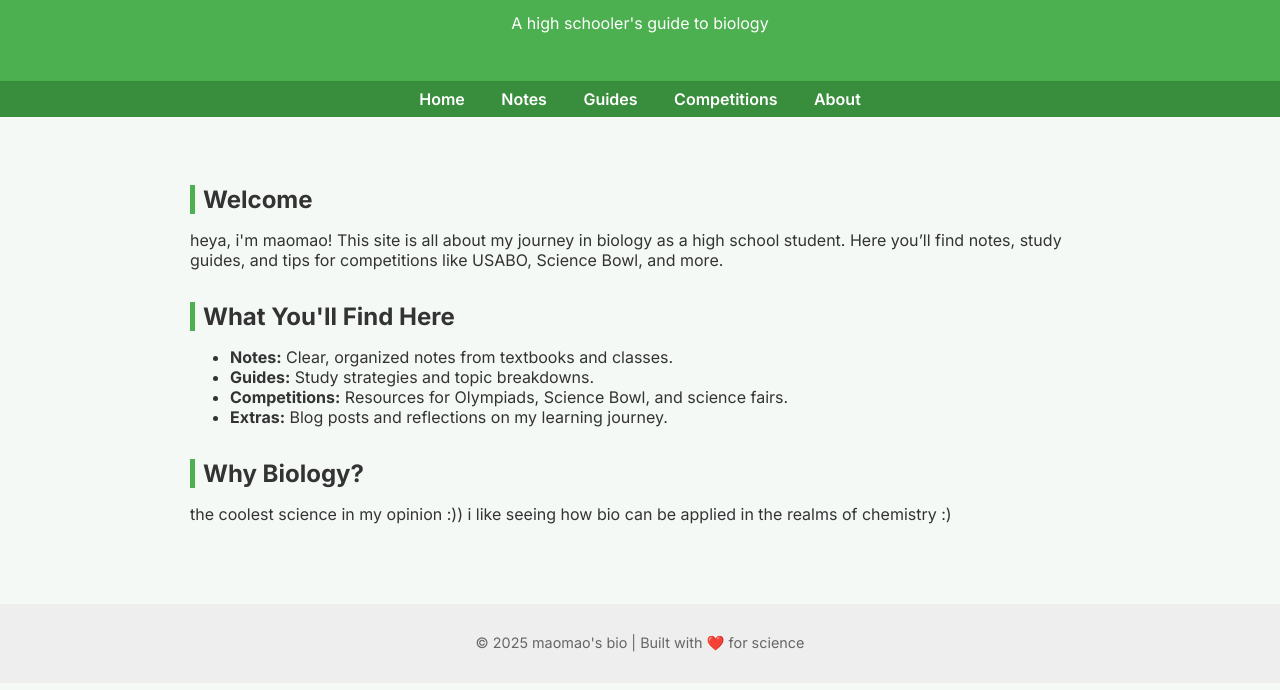
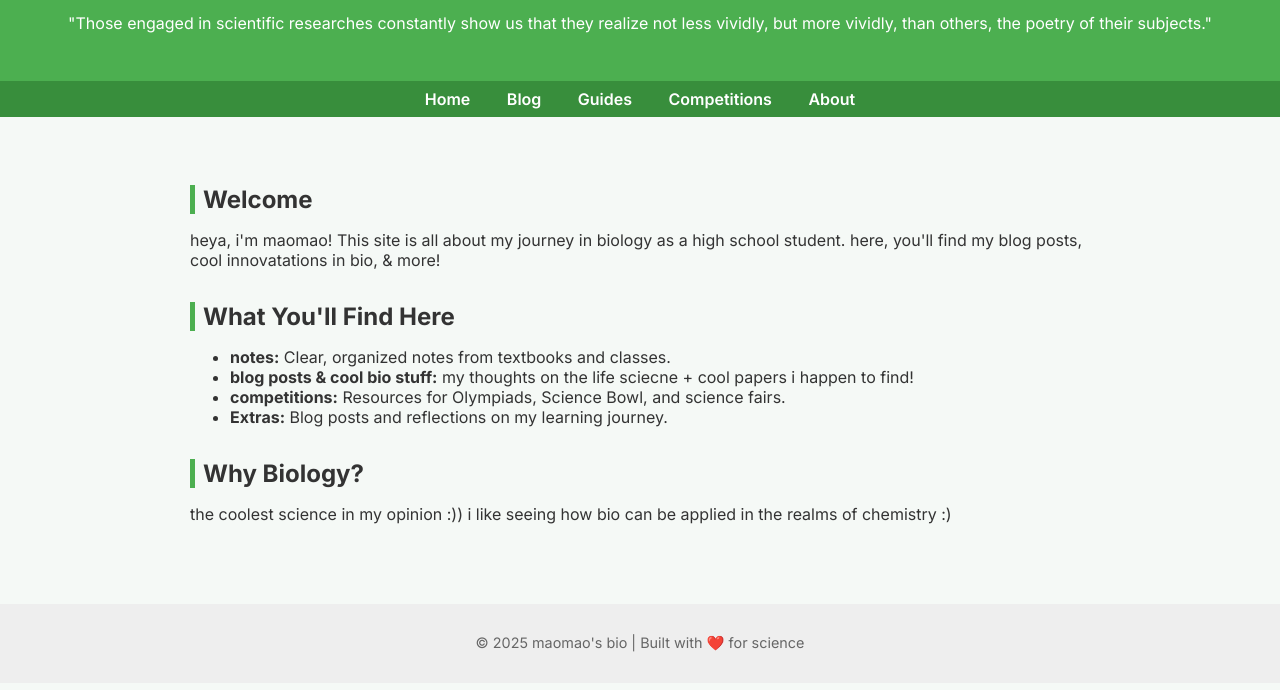
Before and after one commit to kkazoo/maomaosbio, a plain HTML site: page index.html in a window 1280 px wide. Shown: the part 84-774 px from the top of the page. Drawn offline with Linux system fonts and the light colour scheme.

Commit message:
Update index.html

```diff
--- a/index.html
+++ b/index.html
@@ -63,12 +63,12 @@
 <body>
   <header>
     <h1>maomao's bio</h1>
-    <p>A high schooler's guide to biology</p>
+    <p>"Those engaged in scientific researches constantly show us that they realize not less vividly, but more vividly, than others, the poetry of their subjects."</p>
   </header>
 
   <nav>
     <a href="#">Home</a>
-    <a href="#">Notes</a>
+    <a href="#">Blog</a>
     <a href="#">Guides</a>
     <a href="#">Competitions</a>
     <a href="#">About</a>
@@ -77,16 +77,15 @@
   <main>
     <section>
       <h2>Welcome</h2>
-      <p>heya, i'm maomao! This site is all about my journey in biology as a high school student.
-      Here you’ll find notes, study guides, and tips for competitions like USABO, Science Bowl, and more.</p>
+      <p>heya, i'm maomao! This site is all about my journey in biology as a high school student. here, you'll find my blog posts, cool innovatations in bio, & more!</p>
     </section>
 
     <section>
       <h2>What You'll Find Here</h2>
       <ul>
-        <li><strong>Notes:</strong> Clear, organized notes from textbooks and classes.</li>
-        <li><strong>Guides:</strong> Study strategies and topic breakdowns.</li>
-        <li><strong>Competitions:</strong> Resources for Olympiads, Science Bowl, and science fairs.</li>
+        <li><strong>notes:</strong> Clear, organized notes from textbooks and classes.</li>
+        <li><strong>blog posts & cool bio stuff:</strong> my thoughts on the life sciecne + cool papers i happen to find!</li>
+        <li><strong>competitions:</strong> Resources for Olympiads, Science Bowl, and science fairs.</li>
         <li><strong>Extras:</strong> Blog posts and reflections on my learning journey.</li>
       </ul>
     </section>
```
